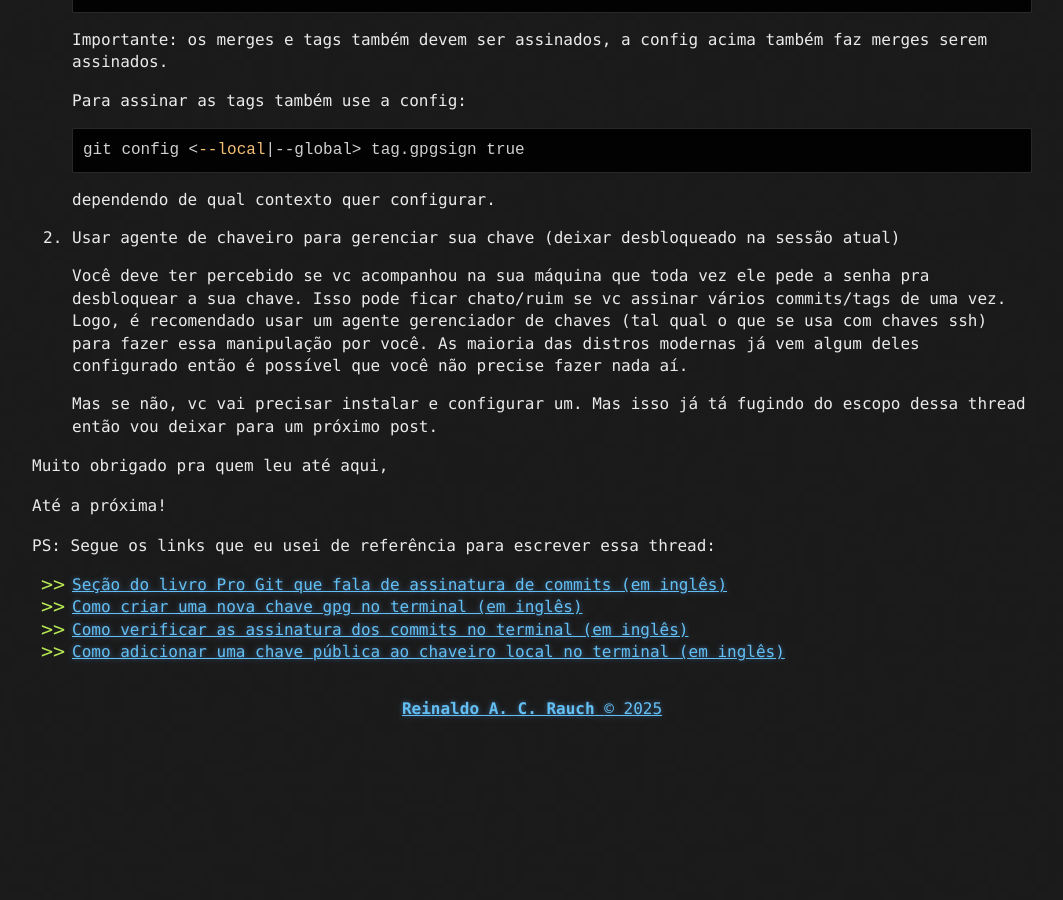
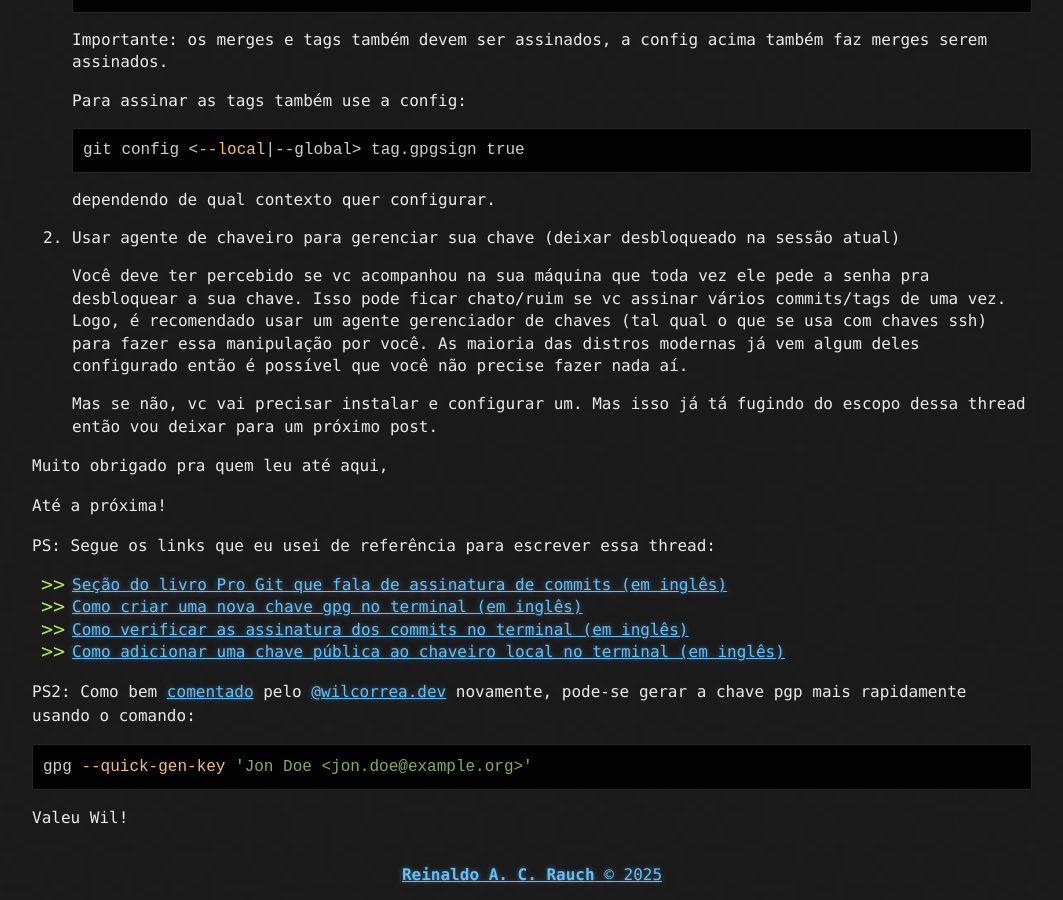
Before and after one commit to reinaldorauch/reinaldorauch.github.io, a Jekyll site: the page built from _posts/2025-01-30-como-assinar-seus-commits-do-git.md, in a window 1280 px wide and 900 px high, scrolled down 4908 px. Shown: the whole window, without its empty margins (108-1171 px from the left). Built offline with Jekyll 4.4.1, drawn with Linux system fonts in a browser that asks for light colours; comment, search, counter and statistics services are not loaded; before the commit the page ends 5642 px from its top, so only the background shows below that.

Commit message:
adding a PS2 to the sign commit posts

````diff
--- a/_posts/2025-01-30-como-assinar-seus-commits-do-git.md
+++ b/_posts/2025-01-30-como-assinar-seus-commits-do-git.md
@@ -11,7 +11,7 @@ do git eu posso me passar por outra pessoa?
 
 ![print do post do @wilcorrea.dev no bluesky se perguntando se as pessoas sabem que por default dá pra commitar por outra pessoa no git](../assets/wilcorrea-dev-git-impersonation-problem.png)
 
-A resposta é SIM! Como o [@wilcorrea.dev](https://willcorrea.dev) salientou,vc
+A resposta é SIM! Como o [@wilcorrea.dev](https://bsky.app/profile/wilcorrea.dev) salientou,vc
 pode comitar com qualquer email e/ou nome que o git aceita de boa, é tipo botar
 o nome do coleguinha no trabalho em vez do teu. O papel não vai impedir vc de
 fazer isso mas dependendo do contexto isso pode ficar bem óbvio.
@@ -164,3 +164,12 @@ PS: Segue os links que eu usei de referência para escrever essa thread:
 - [Como criar uma nova chave gpg no terminal (em inglês)](https://unix.stackexchange.com/questions/481939/how-to-export-a-gpg-private-key-and-public-key-to-a-file)
 - [Como verificar as assinatura dos commits no terminal (em inglês)](https://stackoverflow.com/questions/17371955/verifying-signed-git-commits)
 - [Como adicionar uma chave pública ao chaveiro local no terminal (em inglês)](https://superuser.com/questions/999286/how-to-install-public-keys-with-gpg)
+
+PS2: Como bem [comentado](https://bsky.app/profile/wilcorrea.dev/post/3lgxzlefitk2t) pelo [@wilcorrea.dev](https://bsky.app/profile/wilcorrea.dev)
+novamente, pode-se gerar a chave pgp mais rapidamente usando o comando:
+
+```sh
+gpg --quick-gen-key 'Jon Doe <jon.doe@example.org>'
+```
+
+Valeu Wil!
````
